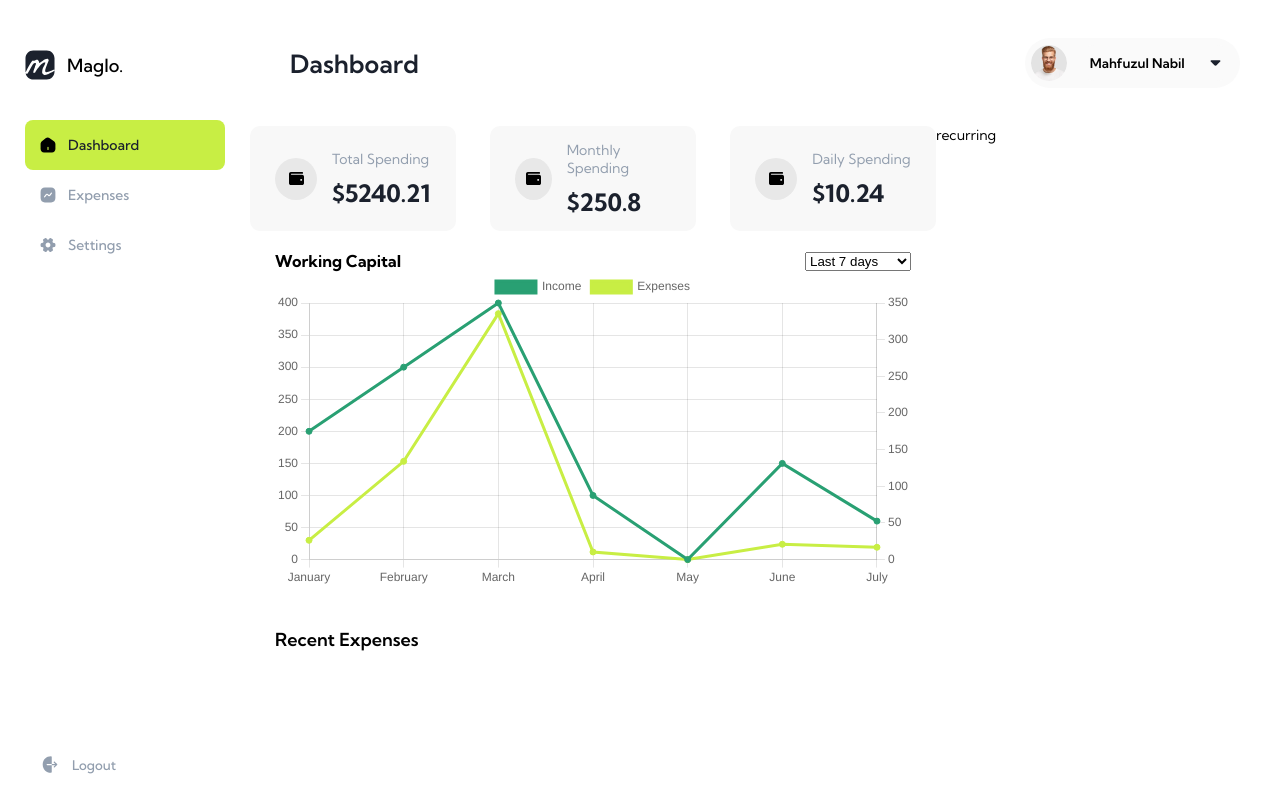
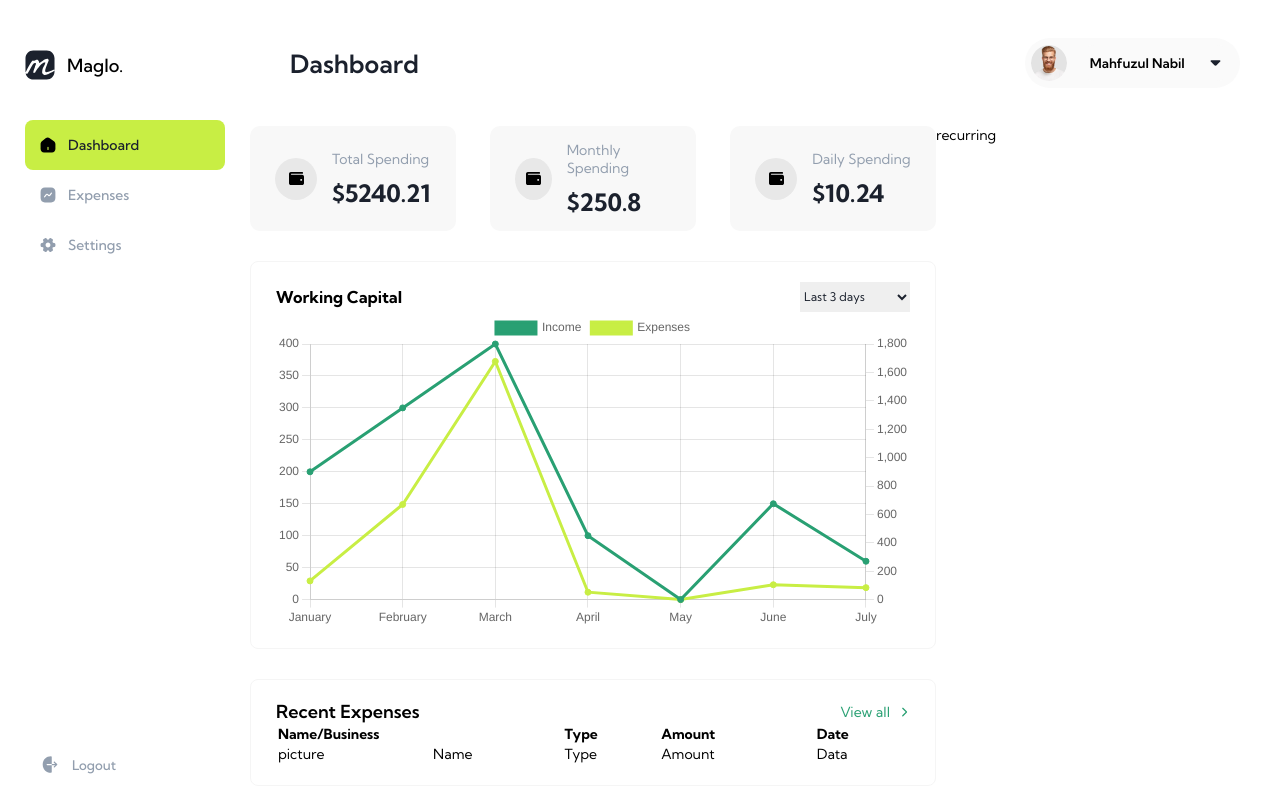
Before and after one commit to antmensch/React-Expense-Tracker, a React (Create React App) app: page /dashboard in a window 1280 px wide. Built offline with nearby package versions, Linux system fonts and the light colour scheme.

Commit message:
continue working on dashboard. Added state of chosen period to the chart section, created a basic table to recent expenses section

```diff
--- a/src/App.css
+++ b/src/App.css
@@ -20,3 +20,7 @@ html {
   display: flex;
   flex-direction: column;
 }
+
+.content {
+  overflow: scroll;
+}
--- a/src/components/Dashboard/Chart/Chart.css
+++ b/src/components/Dashboard/Chart/Chart.css
@@ -3,3 +3,13 @@
     justify-content: space-between;
     align-items: center;
 }
+
+.chart--select {
+    height: 30px;
+    width: 110px;
+    border: none;
+    color: #1B212D;
+    font-family: 'Kumbh Sans', sans-serif;
+    font-size: 0.857rem;
+    font-weight: 400;
+}
--- a/src/components/Dashboard/Chart/Chart.js
+++ b/src/components/Dashboard/Chart/Chart.js
@@ -1,4 +1,4 @@
-import React from 'react';
+import React, { useState } from 'react';
 import './Chart.css';
 
 import {
@@ -64,7 +64,7 @@ ChartJS.register(
       },
       {
         label: 'Expenses',
-        data: [200, 300, 400, 100, 0, 150, 60].map(elem => elem * Math.random()),
+        data: [200, 300, 400, 100, 0, 150, 60].map(elem => elem * Math.random() * 5 ),
         borderColor: '#C8EE44',
         backgroundColor: '#C8EE44',
         yAxisID: 'y1',
@@ -74,17 +74,38 @@ ChartJS.register(
 
 function Chart(props) {
 
+  const [selectedPeriod, setSelectedPeriod] = useState('week');
+
+  function getPreviousMonthLength() {
+    const date = new Date();
+    return new Date(date.getFullYear(), date.getMonth(), 0).getDate();
+  }
+
+  console.log(getPreviousMonthLength());
+
+  const selectOptions = [
+    {value: 3, text: 'Last 3 days' },
+    {value: 7, text: 'Last week' },
+    {value: getPreviousMonthLength(), text: 'Last Month' },
+    {value: '3-months', text:'Last 3 months' },
+    {value: '6-months', text:'Last 6 months' },
+    {value: 'year' , text:'Last year' },
+  ]
+
+  function handlePeriodChange(e) {
+    console.log(e.target.value);
+    setSelectedPeriod(e.target.value);
+  }
+
+
   return (
     <>
     <div className='chart--header'>
         <h3 className='chart--heading'>Working Capital</h3>
-        <select>
-            <option value="3 days">Last 7 days</option>
-            <option value="week">Last week</option>
-            <option value="month">Last month</option>
-            <option value="3 months">Last 3 months</option>
-            <option value="6 months">Last 6 months</option>
-            <option value="year">Last year</option>
+        <select value={selectedPeriod} onChange={e => handlePeriodChange(e)} className='chart--select'>
+          {selectOptions.map( (elem)=> (
+            <option key={elem.value} className='chart--option' value={elem.value}>{elem.text}</option>
+          ))}
         </select>
     </div>
 
--- a/src/components/Dashboard/Dashboard.css
+++ b/src/components/Dashboard/Dashboard.css
@@ -58,11 +58,40 @@
     font-size: 1.714rem;
 }
 
-.dashboard--sectionHeader {
+.dashboard--header {
+    display: flex;
+    align-items: center;
+    justify-content: space-between;
+}
+
+.dashboard--sectionHeading {
     font-weight: 600;
     font-size: 1.286rem;
 }
 
 .dashboard--chartSection, .dashboard--recentSection {
     padding: 20px 25px;
+    border: #F5F5F5 solid 1px;
+    border-radius: 8px;
+    margin: 30px 0 0;
 }
+
+.dashboard--link {
+    font-size: 1rem;
+    color: #29A073;
+    text-decoration: none;
+}
+
+.dashboard--link svg {
+    margin-left: 8px;
+}
+
+/* Recent expenses styles */
+
+.recent--table {
+    width: 100%;
+}
+
+.recent--th {
+    text-align: left;
+}
--- a/src/components/Dashboard/Dashboard.js
+++ b/src/components/Dashboard/Dashboard.js
@@ -1,4 +1,5 @@
 import React, { useState } from 'react'
+import { Link } from 'react-router-dom';
 import walletIcon from './img/wallet-solid.svg'
 import './Dashboard.css'
 import Chart from './Chart/Chart';
@@ -59,7 +60,37 @@ function Dashboard() {
                 <Chart />
             </section>
             <section className='dashboard--recentSection'>
-                <h3 className="dashboard--sectionHeader">Recent Expenses</h3>
+                <div className='dashboard--header'>
+                    <h3 className="dashboard--sectionHeading">Recent Expenses</h3>
+                    <Link className='dashboard--link' to='/expenses'>
+                        <span>View all</span>
+                        <svg width="12px" height="10px" fill="#29A073" xmlns="http://www.w3.org/2000/svg" viewBox="0 0 320 512"><path d="M96 480c-8.188 0-16.38-3.125-22.62-9.375c-12.5-12.5-12.5-32.75 0-45.25L242.8 256L73.38 86.63c-12.5-12.5-12.5-32.75 0-45.25s32.75-12.5 45.25 0l192 192c12.5 12.5 12.5 32.75 0 45.25l-192 192C112.4 476.9 104.2 480 96 480z"/></svg>
+                    </Link>
+                </div>
+
+                <div>
+                    <table className='recent--table'>
+                        <thead className='recent--thead'>
+                            <tr className='recent--theadRow'>
+                                <th className='recent--th' colSpan="2">Name/Business</th>
+                                <th className='recent--th'>Type</th>
+                                <th className='recent--th'>Amount</th>
+                                <th className='recent--th'>Date</th>
+                            </tr>
+                        </thead>
+
+                        <tbody className='recent--tbody'>
+                            <tr className='recent--tbodyRow'>
+                                <td className='recent--tbodyData'>picture</td>
+                                <td className='recent--tbodyData'>Name</td>
+                                <td className='recent--tbodyData'>Type</td>
+                                <td className='recent--tbodyData'>Amount</td>
+                                <td className='recent--tbodyData'>Data</td>
+                            </tr>
+                        </tbody>
+                    </table>
+                </div>
+
             </section>
         </main>
         <div className="dashboard--recurringExpenses">
```
